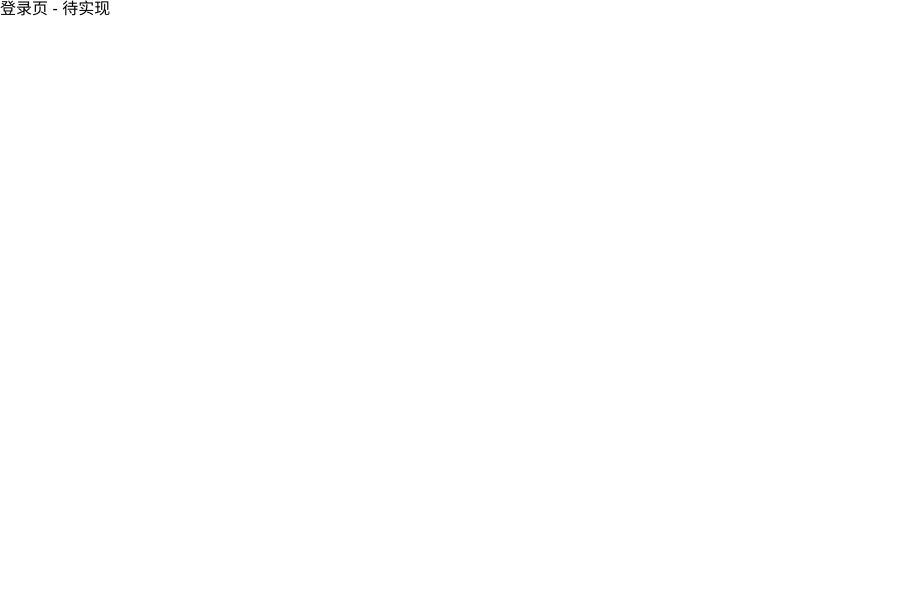
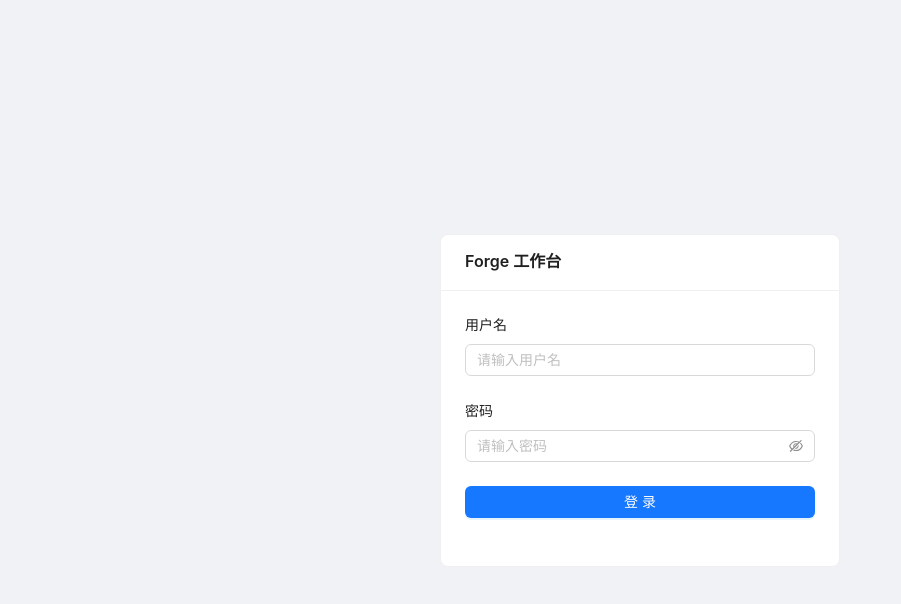
Before and after one commit to Guohao1020/forge, a Vue app in the folder forge-portal/: page /login in a window 1280 px wide. Shown: the top 604 px of the page, without its empty margins (0-901 px from the left). Built offline with nearby package versions, Linux system fonts and the light colour scheme.

Commit message:
feat(m6): add login page and auth API

```diff
--- /dev/null
+++ b/forge-portal/src/api/auth.ts
@@ -0,0 +1,10 @@
+import { post } from './request'
+import type { LoginRequest, LoginResponse } from './types'
+
+export function login(data: LoginRequest): Promise<LoginResponse> {
+  return post<LoginResponse>('/api/auth/login', data)
+}
+
+export function logout(): Promise<void> {
+  return post<void>('/api/auth/logout')
+}
--- a/forge-portal/src/views/LoginView.vue
+++ b/forge-portal/src/views/LoginView.vue
@@ -1,3 +1,58 @@
+<script setup lang="ts">
+import { ref } from 'vue'
+import { useRouter } from 'vue-router'
+import { message } from 'ant-design-vue'
+import { useUserStore } from '@/stores/user'
+import { login } from '@/api/auth'
+
+const router = useRouter()
+const userStore = useUserStore()
+const loading = ref(false)
+const form = ref({
+  username: '',
+  password: ''
+})
+
+async function handleLogin() {
+  if (!form.value.username || !form.value.password) {
+    message.warning('请输入用户名和密码')
+    return
+  }
+  loading.value = true
+  try {
+    const res = await login({
+      tenantId: 1,
+      username: form.value.username,
+      password: form.value.password
+    })
+    userStore.setLoginInfo(res.accessToken, res.username, res.userId)
+    localStorage.setItem('refreshToken', res.refreshToken)
+    message.success('登录成功')
+    router.push('/dashboard')
+  } catch {
+    message.error('登录失败，请检查用户名和密码')
+  } finally {
+    loading.value = false
+  }
+}
+</script>
+
 <template>
-  <div>登录页 - 待实现</div>
+  <div style="display: flex; justify-content: center; align-items: center; min-height: 100vh; background: #f0f2f5;">
+    <a-card title="Forge 工作台" style="width: 400px;">
+      <a-form layout="vertical">
+        <a-form-item label="用户名">
+          <a-input v-model:value="form.username" placeholder="请输入用户名" @pressEnter="handleLogin" />
+        </a-form-item>
+        <a-form-item label="密码">
+          <a-input-password v-model:value="form.password" placeholder="请输入密码" @pressEnter="handleLogin" />
+        </a-form-item>
+        <a-form-item>
+          <a-button type="primary" block :loading="loading" @click="handleLogin">
+            登 录
+          </a-button>
+        </a-form-item>
+      </a-form>
+    </a-card>
+  </div>
 </template>
```
